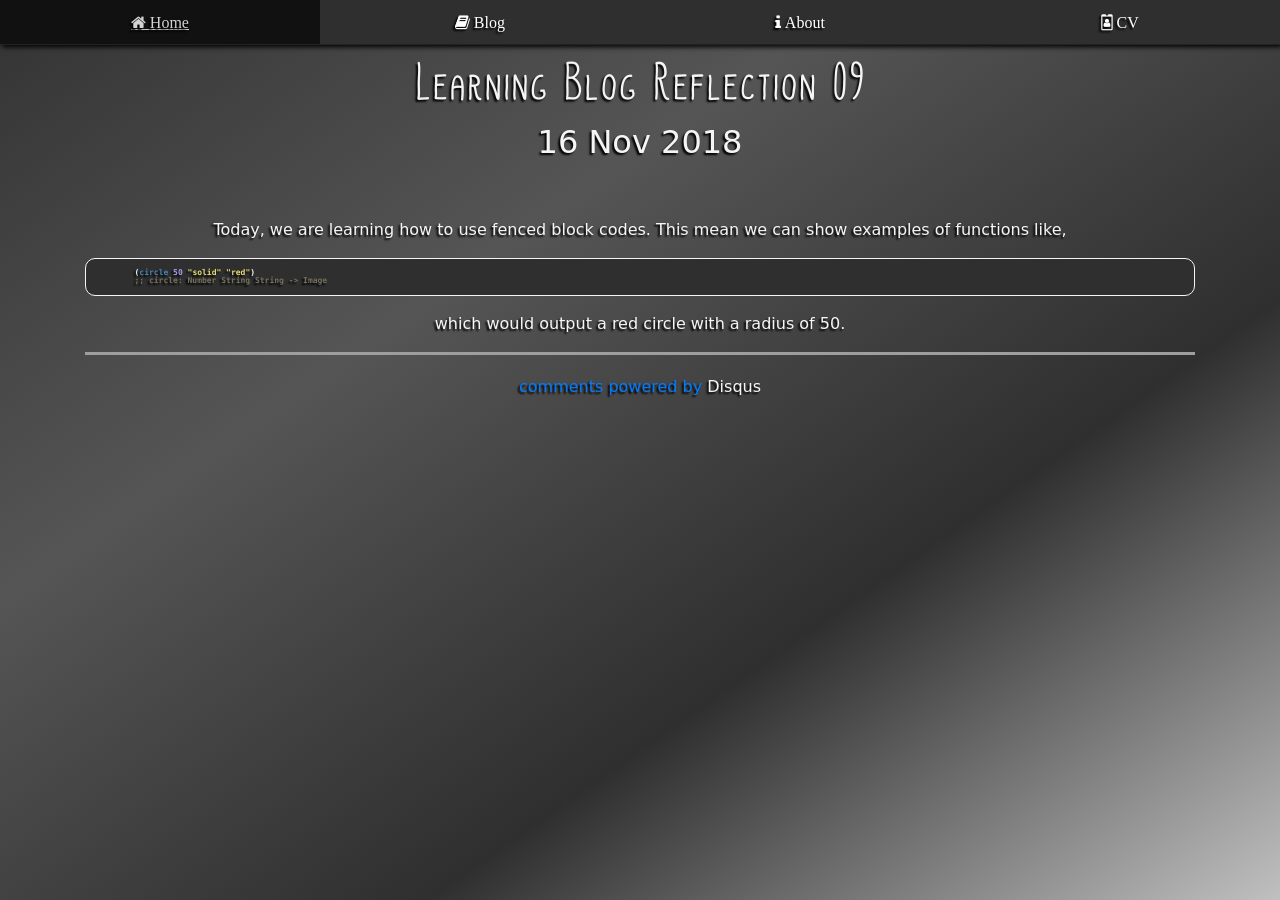
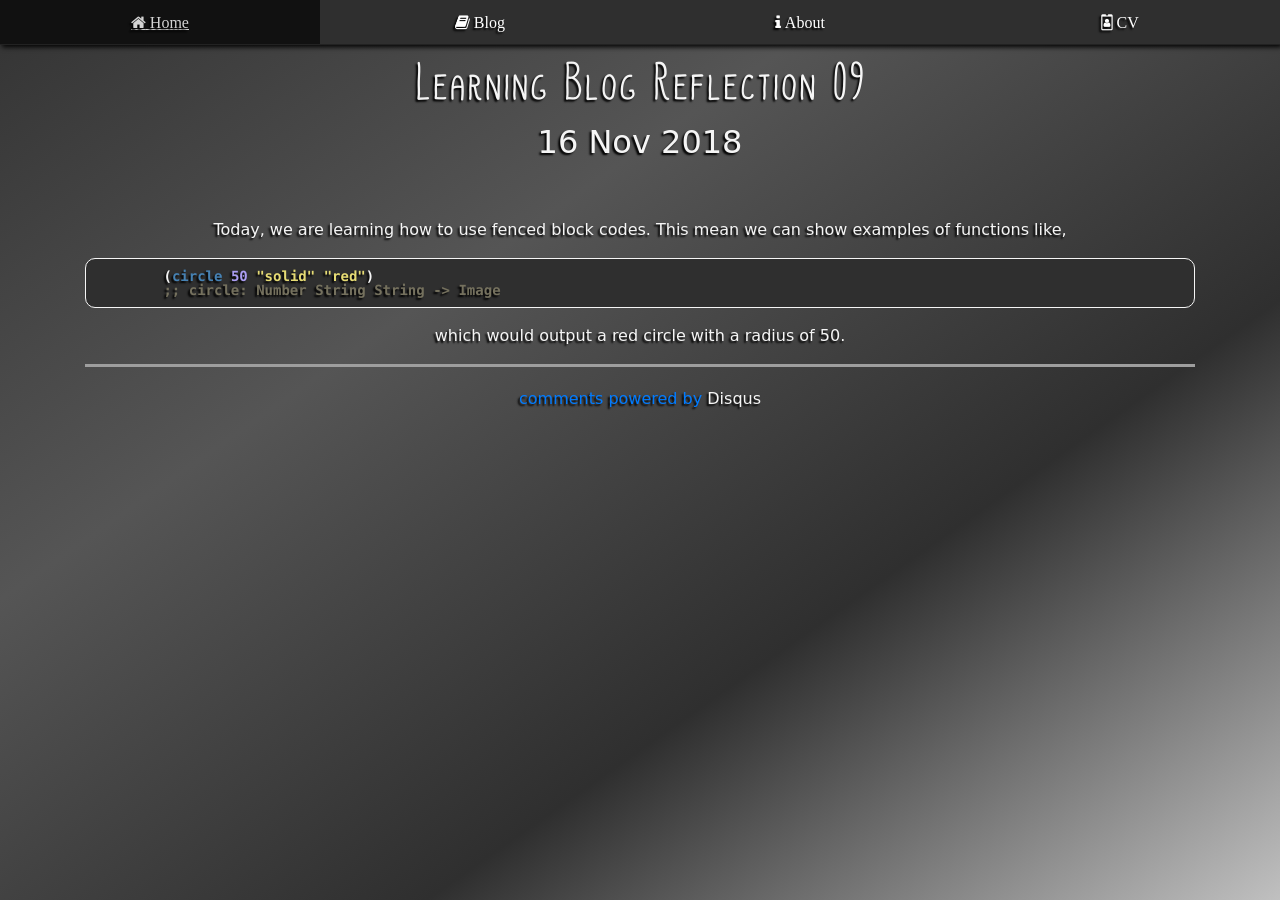
Before and after one commit to lemueldls/lemueld6200.github.io, a Jekyll site: the page built from _posts/2018-11-16-learning-blog-reflection-09.md, in a window 1280 px wide. Built offline with Jekyll 4.4.1, drawn with Linux system fonts in a browser that asks for light colours; comment, search, counter and statistics services are not loaded; grey boxes are pictures that could not be loaded.

Commit message:
Update main.css

```diff
--- a/css/main.css
+++ b/css/main.css
@@ -45,7 +45,6 @@ code {
     overflow: auto;
     text-shadow: none;
     text-align: left;
-    font-size: 8px !important;
     font-style: normal;
     font-variant: normal;
     font-weight: 700;
```
